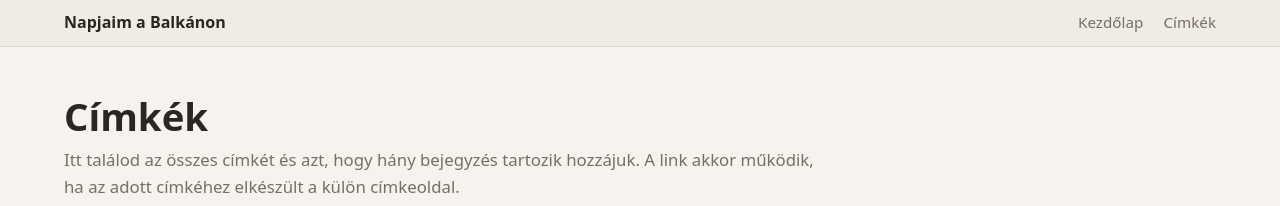
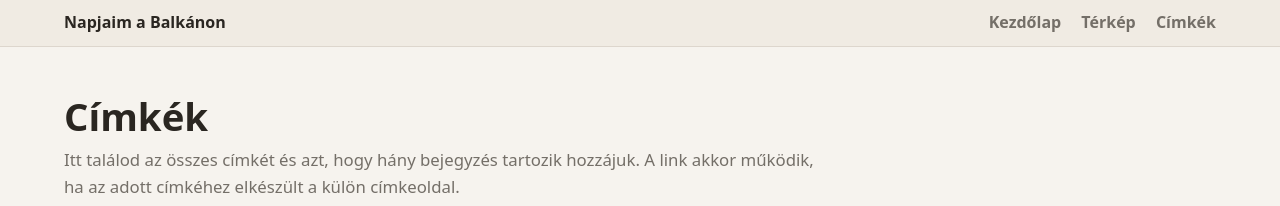
Before and after one commit to havassy/fotoblog, a Jekyll site: the page built from tags.md, in a window 1280 px wide. Shown: the top 206 px of the page. Built offline with Jekyll 4.4.1, drawn with Linux system fonts in a browser that asks for light colours.

Commit message:
Update tags.html

```diff
--- a/_layouts/tags.html
+++ b/_layouts/tags.html
@@ -85,7 +85,8 @@ permalink: /tags/
       margin-left:16px;
       text-decoration:none;
       color:var(--muted);
-      font-size:0.95rem;
+      font-size:1rem;
+      font-weight:600;
     }
 
     .site-nav a:hover{
@@ -198,15 +199,7 @@ permalink: /tags/
   </style>
 </head>
 <body>
-  <header class="site-header">
-    <div class="site-header-inner">
-      <a class="site-title" href="{{ '/' | relative_url }}">{{ site.title }}</a>
-      <nav class="site-nav">
-        <a href="{{ '/' | relative_url }}">Kezdőlap</a>
-        <a href="{{ '/tags/' | relative_url }}">Címkék</a>
-      </nav>
-    </div>
-  </header>
+  {% include header.html %}
 
   <div class="wrap">
     <header class="page-header">
```
